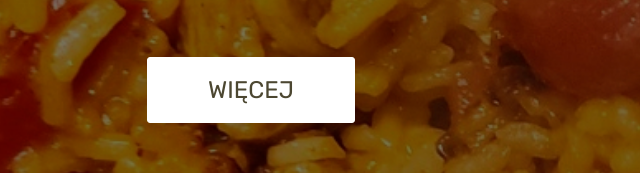
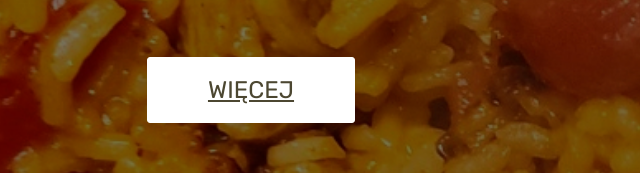
Before and after one commit to aniespialowski/my-first-RWD-website, a website: page index.html in a window 1280 px wide. In both pictures the pointer is over the link "WIĘCEJ". Shown: the part 778-951 px from the top of the page, 389-1029 px from the left. Drawn offline with Linux system fonts and the light colour scheme; a web font is replaced by a local one.

Commit message:
Update style.css

```diff
--- a/style.css
+++ b/style.css
@@ -493,6 +493,13 @@ footer {
     text-align: center;
     color: #A7A79B;
 }
+a {
+  color: #A7A79B;
+  text-decoration: none; }
+  a:hover {
+    color: #A7A79B;
+    text-decoration: underline;
+}
 @media screen and (min-width: 1024px) {
     footer {
         padding: 40px 0;
```
